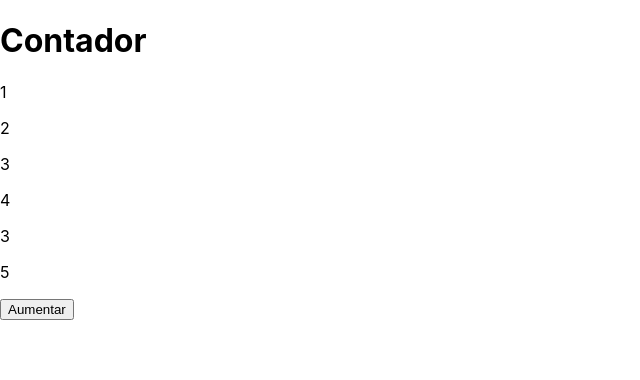
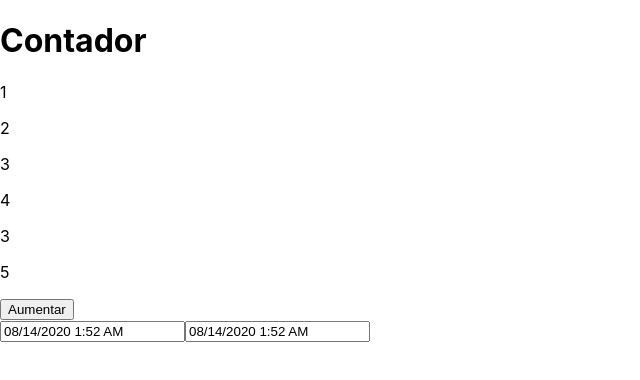
Before and after one commit to lumenbarron/react-hooks-course, a React (Create React App) app: page / in a window 1280 px wide. Shown: the top 380 px of the page, without its empty margins (0-640 px from the left). Built offline with nearby package versions, Linux system fonts and the light colour scheme.

Commit message:
adding date picker

```diff
--- a/package.json
+++ b/package.json
@@ -7,8 +7,9 @@
     "@testing-library/react": "^9.3.2",
     "@testing-library/user-event": "^7.1.2",
     "react": "^16.13.1",
+    "react-datepicker": "^3.1.3",
     "react-dom": "^16.13.1",
-    "react-scripts": "3.4.1"
+    "react-scripts": "^3.4.3"
   },
   "scripts": {
     "start": "react-scripts start",
--- a/src/App.js
+++ b/src/App.js
@@ -1,6 +1,7 @@
 import React, { Component } from "react";
 import Counter from './components/counter';
 import Counter2 from './components/counterState';
+import DatePickerComp from './components/datePickerComp';
 
 export default class App extends Component {
   state = {
@@ -12,6 +13,7 @@ export default class App extends Component {
     return (
       <div className="App">
         <Counter2 />
+        <DatePickerComp />
       </div>
     );
   }
--- /dev/null
+++ b/src/components/datePickerComp.js
@@ -0,0 +1,55 @@
+import React, { useState, Fragment } from "react";
+import DatePicker from "react-datepicker";
+import "react-datepicker/dist/react-datepicker.css";
+
+const DatePickerComp = () => {
+  const [startDate, setStartDate] = useState(new Date());
+  console.log(startDate.toString());
+  //Mon Aug 17 2020 11:56:07 GMT-0500 (hora de verano central)
+  let dataStart = startDate.toString();
+  let dataStartA = dataStart.substring(16, 18);
+  console.log(dataStartA);
+  //11
+  let dataStartB = dataStart.substring(19, 21);
+  console.log(dataStartB);
+  //35
+  let dataNumberStartA = parseInt(dataStartA, 10);
+  let dataNumberStartB = parseInt(dataStartB, 10);
+  console.log(dataNumberStartA, dataNumberStartB);
+
+  const [finishDate, setFinishDate] = useState(new Date());
+  console.log(finishDate.toString());
+  //Mon Aug 17 2020 11:56:07 GMT-0500 (hora de verano central)
+  let dataFinish = finishDate.toString();
+  let dataFinishA = dataFinish.substring(16, 18);
+  console.log(dataFinishA);
+  //11
+  let dataFinishB = dataFinish.substring(19, 21);
+  console.log(dataFinishB);
+  //35
+  let dataNumberFinishA = parseInt(dataFinishA, 10);
+  let dataNumberFinishB = parseInt(dataFinishB, 10);
+  console.log(dataNumberFinishA, dataNumberFinishB);
+
+  return (
+      <Fragment>
+    <DatePicker
+      selected={startDate}
+      onChange={(date) => setStartDate(date)}
+      timeInputLabel="Time:"
+      dateFormat="MM/dd/yyyy h:mm aa"
+      showTimeInput
+    />
+    <DatePicker
+    selected={finishDate}
+    onChange={(date) => setFinishDate(date)}
+    timeInputLabel="Time:"
+    dateFormat="MM/dd/yyyy h:mm aa"
+    showTimeInput
+  />
+  </Fragment>
+
+  );
+};
+
+export default DatePickerComp;
```
Also changed, not shown: 1 other file (tests, documents, lock files or other folders).
